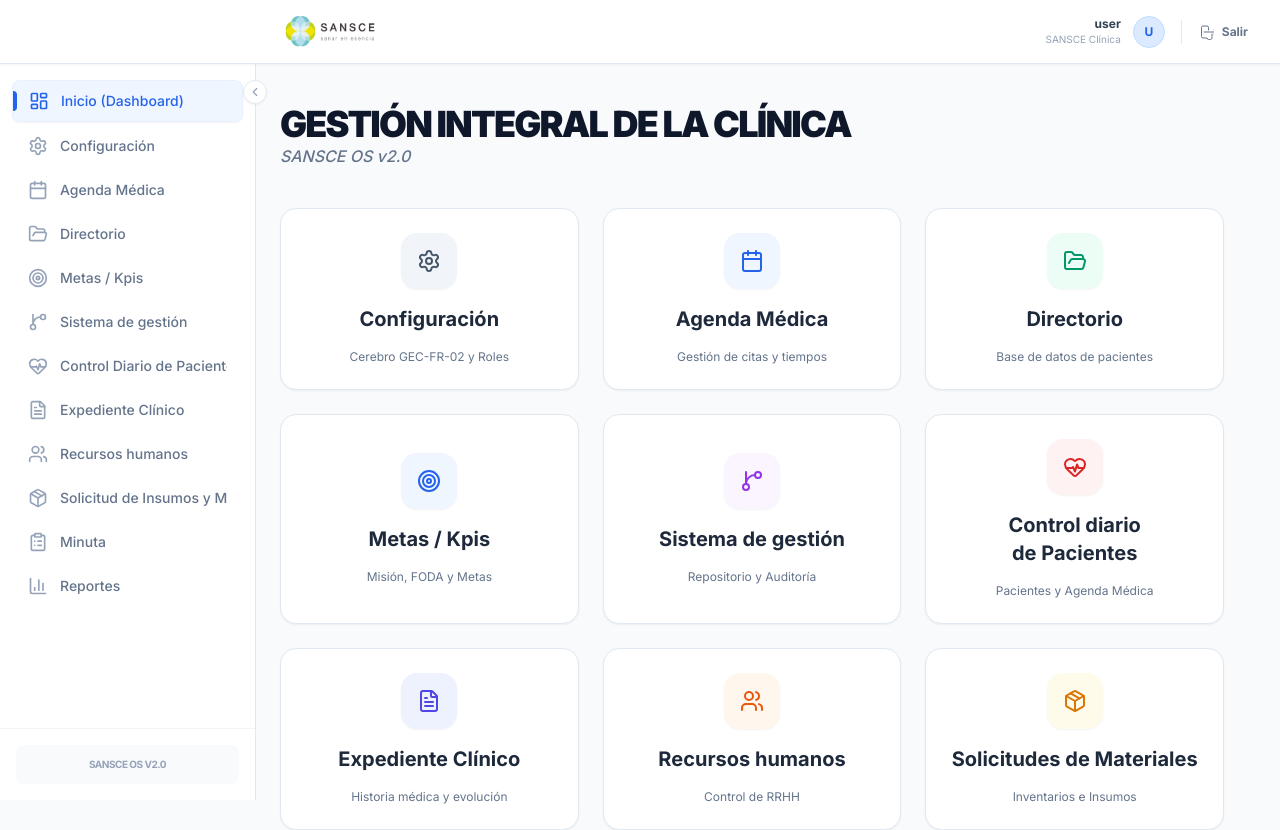
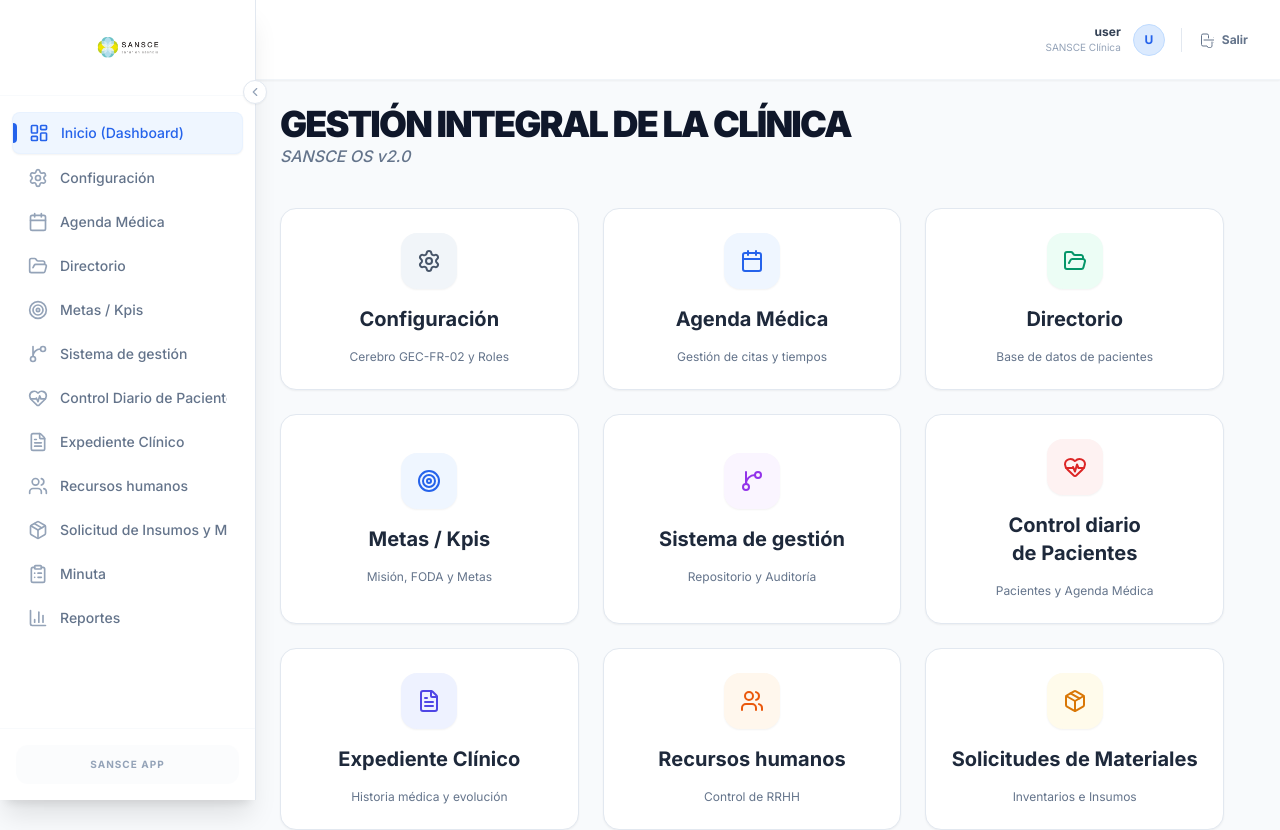
Before and after one commit to alemendez13/sistema-ATU, a Next.js app: page / in a window 1280 px wide. Shown: the top 830 px of the page. Built offline with nearby package versions, Linux system fonts and the light colour scheme; no server answers; sample sign-in values are in the browser's storage.

Commit message:
Add files via upload

```diff
--- a/components/ui/Navbar.tsx
+++ b/components/ui/Navbar.tsx
@@ -25,37 +25,15 @@ export default function Navbar() {
     return null;
   }
 
-  // Definimos los enlaces del sistema (Igual al original)
-  const menuItems = [
-  { name: "Dashboard", href: "/" },
-  { name: "Configuración", href: "/configuracion/conocimiento" }, // El Cerebro
-  { name: "Agenda Médica", href: "/agenda" },
-  { name: "Directorio", href: "/pacientes" },
-  { name: "Expediente Clínico", href: "/expedientes" },
-  { name: "Metas / Kpis", href: "/planeacion" },
-  { name: "Sistema de gestión", href: "/procesos" },
-  { name: "Control Diario de Pacientes", href: "/pacientes" }, // Directorio y Agenda
-  { name: "Recursos humanos", href: "/personal" },
-  { name: "Solicitudes de materiales y mantenimiento", href: "/inventarios" }, // Almacén y Stock
-  { name: "Minuta", href: "/mantenimiento" },
-  { name: "Reportes", href: "/finanzas" }, // Caja y Reportes
-];
+  // 🧠 LIMPIEZA SANSCE: Eliminamos menuItems y variables no usadas para evitar errores de VS Code
 
   // Función de Cerrar Sesión MEJORADA
   const handleLogout = async () => {
     try {
-      // 1. Borramos la cookie explícitamente con las mismas opciones que se creó
       document.cookie = "token=; path=/; expires=Thu, 01 Jan 1970 00:00:00 UTC; SameSite=Lax";
-
-      // 2. Limpieza de seguridad local (Opcional pero recomendado)
       window.localStorage.clear();
-
-      // 3. Desconexión de Firebase
       await signOut(auth);
-
-      // 4. Redirección forzada
-      window.location.href = "/login"; // Usamos window.location en vez de router.push para forzar recarga limpia
-
+      window.location.href = "/login";
       toast.success("Sesión cerrada correctamente");
     } catch (error) {
       console.error("Error al salir:", error);
@@ -64,24 +42,12 @@ export default function Navbar() {
   };
 
   return (
-    // 1. Agregamos md:pl-[260px] para que los iconos de perfil no choquen con el sidebar
-    <nav className="fixed top-0 left-0 right-0 z-50 bg-white border-b border-slate-200 shadow-sm h-16 px-4 md:px-8 md:pl-[280px] flex items-center justify-between">
+    <nav
+      className="fixed top-0 right-0 z-30 bg-white/95 backdrop-blur-sm border-b border-slate-100 shadow-sm h-20 px-4 md:px-8 transition-all duration-300 ease-in-out flex items-center justify-end"
+      style={{ left: 'var(--sidebar-width, 256px)' }}
+    >
 
-      {/* 2. LOGO (Izquierda) */}
-      <Link href="/" className="flex items-center gap-2 hover:opacity-80 transition-opacity">
-        <Image
-            src="/logo-sansce.png"
-            alt="SANSCE"
-            width={100}
-            height={35}
-            className="object-contain"
-            priority
-        />
-      </Link>
-
-      {/* ❌ EL BLOQUE DE ENLACES CENTRALES (menuItems.map) SE ELIMINA ❌ */}
-
-      {/* 3. USUARIO / PERFIL + SALIR (Derecha) */}
+      {/* SECCIÓN DERECHA: USUARIO Y SALIR */}
       <div className="flex items-center gap-4">
         <div className="hidden md:flex items-center gap-3">
             <div className="flex flex-col items-end">
@@ -97,7 +63,7 @@ export default function Navbar() {
 
         <button
           onClick={handleLogout}
-          className="hidden md:flex items-center gap-2 text-xs font-bold text-slate-500 hover:text-red-600 transition-colors"
+          className="flex items-center gap-2 text-xs font-bold text-slate-500 hover:text-red-600 transition-colors"
         >
           <svg xmlns="http://www.w3.org/2000/svg" fill="none" viewBox="0 0 24 24" strokeWidth={1.5} stroke="currentColor" className="w-4 h-4">
             <path strokeLinecap="round" strokeLinejoin="round" d="M15.75 9V5.25A2.25 2.25 0 0013.5 3h-6a2.25 2.25 0 00-2.25 2.25v13.5A2.25 2.25 0 007.5 21h6a2.25 2.25 0 007.5-2.25V15m3 0l3-3m0 0l-3-3m3 3H9" />
@@ -105,9 +71,6 @@ export default function Navbar() {
           Salir
         </button>
       </div>
-
-      {/* 📱 MENÚ MÓVIL (Se mantiene igual por si entran desde celular) */}
-      {/* ... (Aquí dejas el bloque del botón hamburguesa e isMenuOpen del original) ... */}
     </nav>
   );
 }
--- a/components/ui/Sidebar.tsx
+++ b/components/ui/Sidebar.tsx
@@ -1,5 +1,6 @@
 "use client";
 import Link from "next/link";
+import Image from "next/image"; // ✅ Agregado para el Logo
 import { usePathname } from "next/navigation";
 import {
   Settings, Target, GitBranch, HeartPulse,
@@ -7,7 +8,7 @@ import {
   LayoutDashboard, Calendar, FolderOpen, FileText
 } from "lucide-react";
 
-import { useState, useEffect } from "react"; // Importamos la herramienta faltante
+import { useState, useEffect } from "react";
 import { ChevronLeft, ChevronRight } from "lucide-react";
 
 export default function Sidebar() {
@@ -48,7 +49,7 @@ export default function Sidebar() {
 
   return (
     <aside
-      className={`fixed left-0 top-0 h-full bg-white border-r border-slate-200 z-40 flex flex-col transition-all duration-300 ease-in-out ${
+      className={`fixed left-0 top-0 h-full bg-white border-r border-slate-200 z-50 flex flex-col shadow-xl transition-all duration-300 ease-in-out ${
         isCollapsed ? "w-20" : "w-64"
       }`}
     >
@@ -60,14 +61,18 @@ export default function Sidebar() {
         {isCollapsed ? <ChevronRight size={14} /> : <ChevronLeft size={14} />}
       </button>
 
-      {/* Título o Logo - Se oculta si está colapsado para verse fino */}
-      <div className="h-16 flex items-center px-6 border-b border-slate-50 overflow-hidden">
-         {!isCollapsed && (
-           <span className="text-xs font-bold text-slate-400 tracking-widest uppercase animate-in fade-in">
-             SANSCE OS
-           </span>
-         )}
-         {isCollapsed && <div className="mx-auto h-2 w-2 rounded-full bg-blue-500" />}
+      {/* LOGO SANSCE: Isotipo maximizado para impacto visual */}
+      <div className="h-24 flex items-center justify-center border-b border-slate-50 overflow-hidden bg-white">
+         <Link href="/" className="transition-transform hover:scale-105 active:scale-95 duration-200">
+            <Image
+              src="/logo-sansce.png"
+              alt="SANSCE Logo"
+              width={68}
+              height={68}
+              className="object-contain"
+              priority
+            />
+         </Link>
       </div>
 
       <nav className="flex-1 px-3 py-4 space-y-1 overflow-y-auto">
@@ -106,11 +111,17 @@ export default function Sidebar() {
         })}
       </nav>
 
-      {/* Footer del Sidebar */}
-      <div className="p-4 border-t border-slate-100">
-          <div className="bg-slate-50 p-3 rounded-lg text-center">
-              <p className="text-[10px] font-bold text-slate-400 uppercase tracking-tighter">SANSCE OS v2.0</p>
-          </div>
+      {/* Footer del Sidebar: Limpieza dinámica en modo colapsado */}
+      <div className="p-4 border-t border-slate-50">
+          {!isCollapsed ? (
+            <div className="bg-slate-50/50 p-3 rounded-xl text-center animate-in fade-in zoom-in duration-300">
+                <p className="text-[10px] font-bold text-slate-400 uppercase tracking-widest">SANSCE APP</p>
+            </div>
+          ) : (
+            <div className="flex justify-center py-2">
+                <div className="h-1.5 w-1.5 rounded-full bg-slate-200" />
+            </div>
+          )}
       </div>
     </aside>
   );
```
